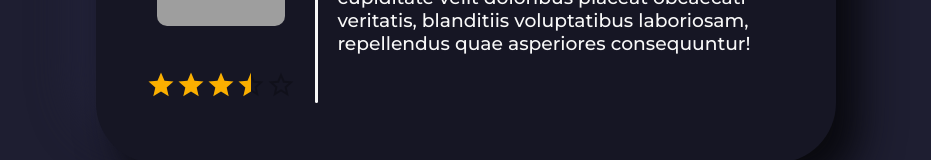
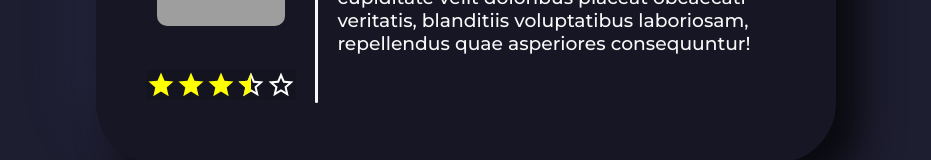
Before and after one commit to 1howley/bookread, a React (Vite) app in the folder frontend/: page / in a window 1280 px wide. Shown: the part 457-617 px from the top of the page, without its empty margins (174-1105 px from the left). Built offline with nearby package versions, Linux system fonts and the light colour scheme; grey boxes are pictures that could not be loaded; a web font is replaced by a local one.

Commit message:
refactor: colors rating

```diff
--- a/frontend/src/components/main-container/main-container.tsx
+++ b/frontend/src/components/main-container/main-container.tsx
@@ -8,7 +8,15 @@ function MainContainer() {
 
             <div className="left">
                 <img src="https://m.media-amazon.com/images/I/81SQWCqtWlL._SY466_.jpg" alt="Capa do Livro" />
-                <Rating className='rating' defaultValue={3.5} precision={0.5} size='large' readOnly/>
+                <Rating className='rating' defaultValue={3.5} precision={0.5} size='large'sx={{
+                    backgroundColor: 'rgba(0, 0, 0, 0.1)', // Cor cinza para o fundo
+                    '& .MuiRating-iconFilled': {
+                        color: 'yellow', // Cor dos ícones preenchidos
+                    },
+                    '& .MuiRating-iconEmpty': {
+                        color: 'white', // Cor dos ícones vazios
+                    },
+                }} readOnly/>
             </div>
 
             <div className="bar"></div>
```
